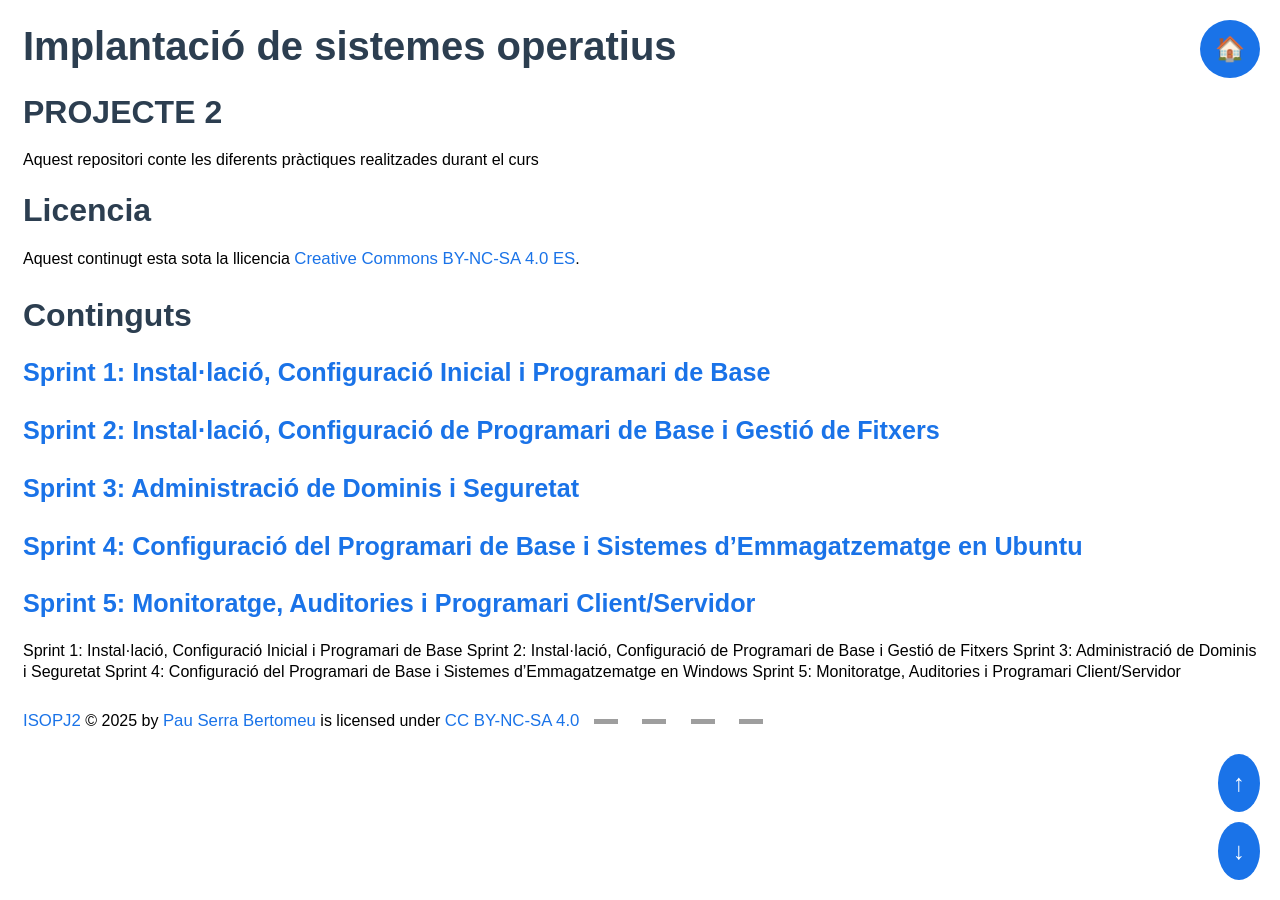
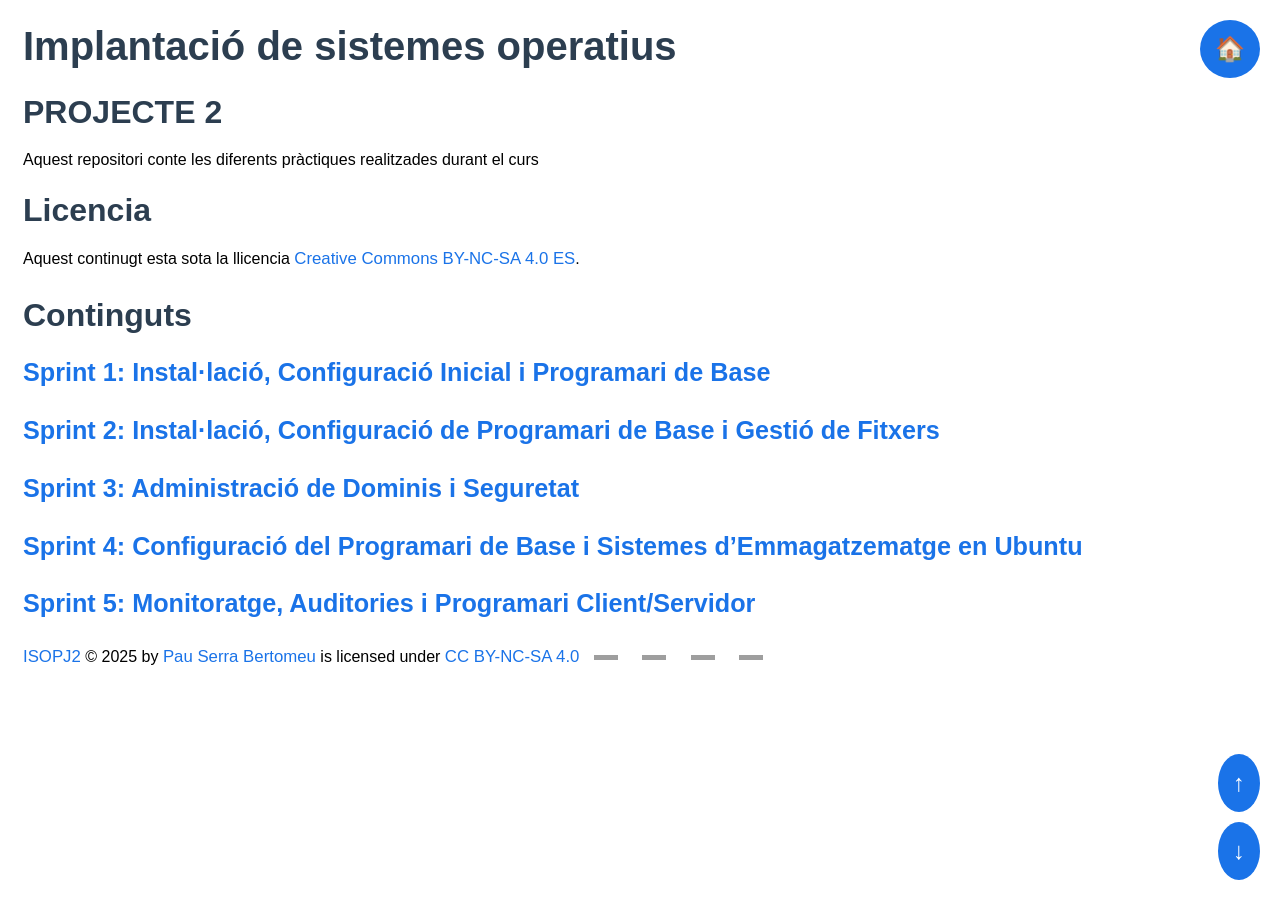
Before and after one commit to pauserra-IE/ISOPJ2, a Jekyll site: the page built from index.md, in a window 1280 px wide. Built offline with Jekyll 4.4.1, drawn with Linux system fonts in a browser that asks for light colours; grey boxes are pictures that could not be loaded.

Commit message:
Clean up sprint descriptions in index.md
Removed outdated sprint descriptions from index.

```diff
--- a/index.md
+++ b/index.md
@@ -18,11 +18,3 @@ Aquest continugt esta sota la llicencia [Creative Commons BY-NC-SA 4.0 ES](LICEN
 ### [Sprint 3: Administració de Dominis i Seguretat](SP3/SP3.md)
 ### [Sprint 4: Configuració del Programari de Base i Sistemes d’Emmagatzematge en Ubuntu](SP4/SP4.md)
 ### [Sprint 5: Monitoratge, Auditories i Programari Client/Servidor](SP5/SP5.md)
-
-
-
-Sprint 1: Instal·lació, Configuració Inicial i Programari de Base
-Sprint 2: Instal·lació, Configuració de Programari de Base i Gestió de Fitxers
-Sprint 3: Administració de Dominis i Seguretat
-Sprint 4: Configuració del Programari de Base i Sistemes d’Emmagatzematge en Windows
-Sprint 5: Monitoratge, Auditories i Programari Client/Servidor
```
